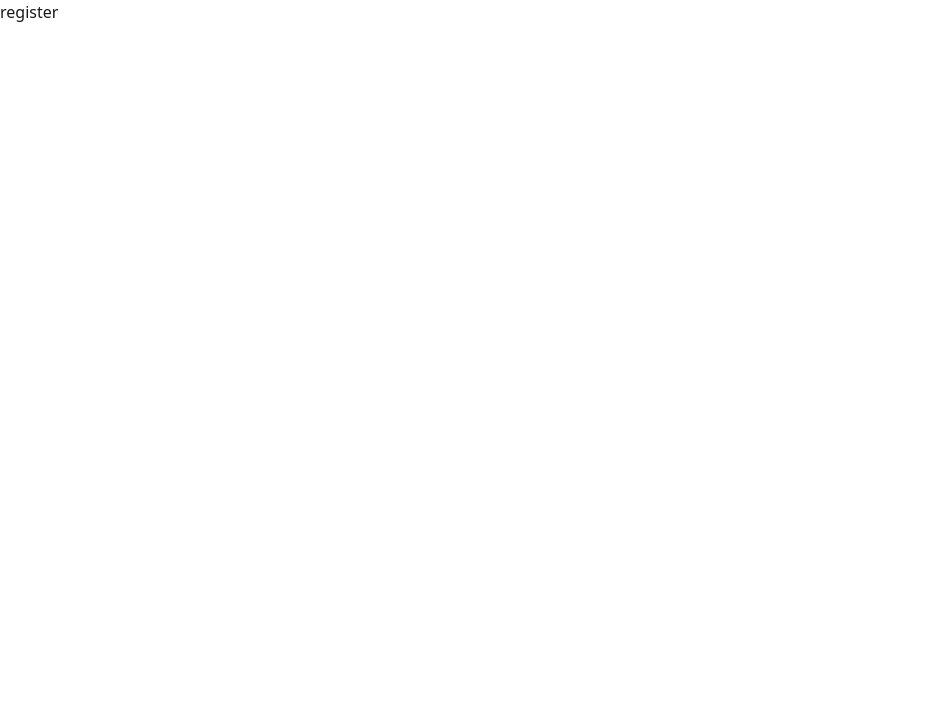
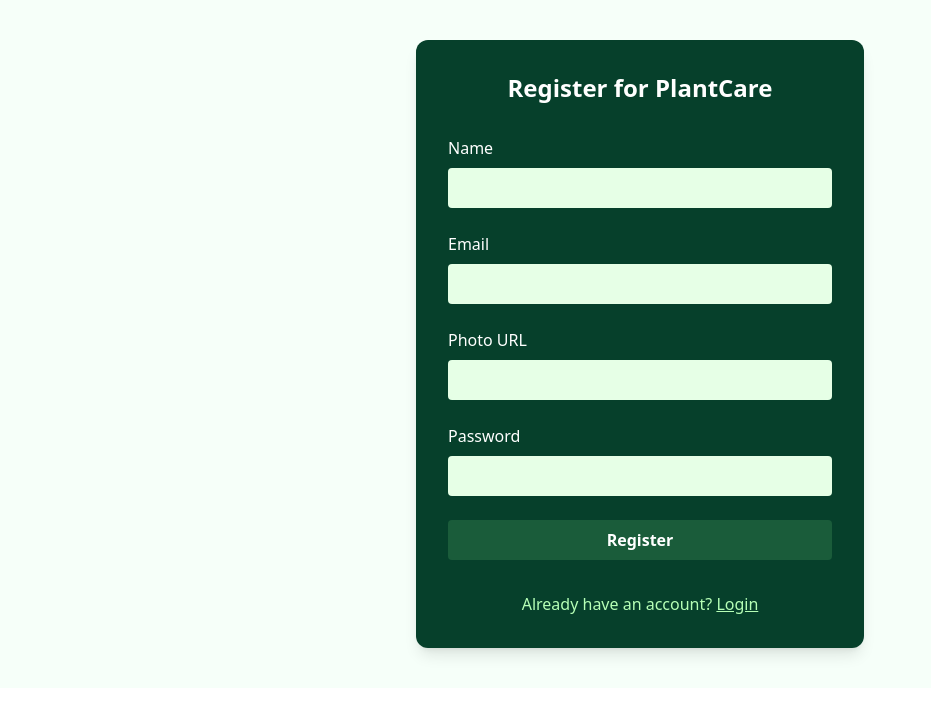
Before and after one commit to ItsMoumita/plant-care-client, a React (Vite) app: page /register in a window 1280 px wide. Shown: the top 702 px of the page, without its empty margins (0-931 px from the left). Built offline with nearby package versions, Linux system fonts and the light colour scheme.

Commit message:
hero section

```diff
--- a/src/Component/Footer.jsx
+++ b/src/Component/Footer.jsx
@@ -24,7 +24,6 @@
           </div>
         </div>
 
-        {/* Center: Services & Links */}
         <div className="md:w-2/3 w-full flex flex-col md:flex-row">
           <div className="w-full md:w-1/2 px-4 py-6 md:py-0">
             <div className="text-[#b6ffb6] text-lg font-semibold mb-3">Our Services</div>
--- a/src/Component/Navbar.jsx
+++ b/src/Component/Navbar.jsx
@@ -20,7 +20,7 @@
 
   return (
      <div className={`top-0 fixed w-full z-50 transition-all duration-300 ${
-        isScrolled ? "bg-transparent" : "bg-[rgba(6,64,43,0.7)]"
+        isScrolled ? "bg-[rgba(6,64,43,0.5)]" : "bg-[rgba(6,64,43,0.7)]"
       }`}>
          <nav
       className={` w-11/12 mx-auto`}
--- a/src/Pages/Login.jsx
+++ b/src/Pages/Login.jsx
@@ -1,9 +1,95 @@
-import React from 'react';
+import React, { useState } from 'react';
+// import { useNavigate, useLocation } from 'react-router-dom';
+import { toast } from 'react-toastify';
 
 const Login = () => {
+    const [email, setEmail] = useState("");
+    const [password, setPassword] = useState("");
+    // const navigate = useNavigate();
+    // const location = useLocation();
+    const [loading, setLoading] = useState(false);
+
+    // Dummy Google login handler
+    const handleGoogleLogin = () => {
+        setLoading(true);
+        setTimeout(() => {
+            setLoading(false);
+            // navigate(location.state?.from || "/");
+            alert("Google login successful! (Demo)");
+        }, 1200);
+    };
+
+    const handleSubmit = (e) => {
+        e.preventDefault();
+        setLoading(true);
+        // Dummy login logic
+        setTimeout(() => {
+            setLoading(false);
+            if (email === "user@example.com" && password === "password123") {
+                // navigate(location.state?.from || "/");
+                alert("Login successful! (Demo)");
+            } else {
+                toast.error("Invalid credentials");
+                alert("Invalid credentials");
+            }
+        }, 1200);
+    };
+
     return (
-        <div>
-            login
+        <div className="min-h-[80vh] flex items-center justify-center bg-[#f6fff9] py-10">
+            <form
+                onSubmit={handleSubmit}
+                className="bg-[#06402B] rounded-xl shadow-lg p-8 w-full max-w-md flex flex-col gap-6"
+            >
+                <h2 className="text-2xl font-bold text-white text-center mb-2">Login to PlantCare</h2>
+                <div className="flex flex-col gap-2">
+                    <label htmlFor="email" className="text-white font-medium">Email</label>
+                    <input
+                        id="email"
+                        type="email"
+                        className="rounded px-3 py-2 bg-[#e6ffe6] text-[#06402B] focus:outline-none focus:ring-2 focus:ring-[#1a5c3a]"
+                        value={email}
+                        onChange={e => setEmail(e.target.value)}
+                        required
+                        autoComplete="email"
+                    />
+                </div>
+                <div className="flex flex-col gap-2">
+                    <label htmlFor="password" className="text-white font-medium">Password</label>
+                    <input
+                        id="password"
+                        type="password"
+                        className="rounded px-3 py-2 bg-[#e6ffe6] text-[#06402B] focus:outline-none focus:ring-2 focus:ring-[#1a5c3a]"
+                        value={password}
+                        onChange={e => setPassword(e.target.value)}
+                        required
+                        autoComplete="current-password"
+                    />
+                </div>
+                <button
+                    type="submit"
+                    className="bg-[#1a5c3a] text-white font-semibold py-2 rounded hover:bg-[#0d3c29] transition-colors disabled:opacity-60"
+                    disabled={loading}
+                >
+                    {loading ? "Logging in..." : "Login"}
+                </button>
+                <div className="flex items-center gap-2 my-2">
+                    <div className="flex-1 h-px bg-[#b6ffb6]" />
+                    <span className="text-[#b6ffb6] text-xs">or</span>
+                    <div className="flex-1 h-px bg-[#b6ffb6]" />
+                </div>
+                <button  type="button"
+                    onClick={handleGoogleLogin}
+                     className="btn bg-white text-black border-[#e5e5e5]"
+                     disabled={loading}>
+                    <svg aria-label="Google logo" width="16" height="16" xmlns="http://www.w3.org/2000/svg" viewBox="0 0 512 512"><g><path d="m0 0H512V512H0" fill="#fff"></path><path fill="#34a853" d="M153 292c30 82 118 95 171 60h62v48A192 192 0 0190 341"></path><path fill="#4285f4" d="m386 400a140 175 0 0053-179H260v74h102q-7 37-38 57"></path><path fill="#fbbc02" d="m90 341a208 200 0 010-171l63 49q-12 37 0 73"></path><path fill="#ea4335" d="m153 219c22-69 116-109 179-50l55-54c-78-75-230-72-297 55"></path></g></svg>
+                    Login with Google
+                </button>
+
+                <div className="text-center text-[#b6ffb6] mt-2">
+                    Don't have an account? <a href="/register" className="underline hover:text-white">Register</a>
+                </div>
+            </form>
         </div>
     );
 };
--- a/src/Pages/Register.jsx
+++ b/src/Pages/Register.jsx
@@ -1,9 +1,102 @@
-import React from 'react';
+import React, { useState } from 'react';
+// import { useNavigate } from 'react-router-dom';
 
 const Register = () => {
+    const [name, setName] = useState("");
+    const [email, setEmail] = useState("");
+    const [photoURL, setPhotoURL] = useState("");
+    const [password, setPassword] = useState("");
+    const [error, setError] = useState("");
+    const [loading, setLoading] = useState(false);
+    // const navigate = useNavigate();
+
+    const validatePassword = (pwd) => {
+        return /[A-Z]/.test(pwd) && /[a-z]/.test(pwd) && pwd.length >= 6;
+    };
+
+    const handleSubmit = (e) => {
+        e.preventDefault();
+        setError("");
+        if (!validatePassword(password)) {
+            setError("Password must contain uppercase, lowercase, and be at least 6 characters long.");
+            return;
+        }
+        setLoading(true);
+        // Dummy registration logic
+        setTimeout(() => {
+            setLoading(false);
+            // navigate("/");
+            alert("Registration successful! (Demo)");
+        }, 1200);
+    };
+
     return (
-        <div>
-            register
+        <div className="min-h-[80vh] flex items-center justify-center bg-[#f6fff9] py-10">
+            <form
+                onSubmit={handleSubmit}
+                className="bg-[#06402B] rounded-xl shadow-lg p-8 w-full max-w-md flex flex-col gap-6"
+            >
+                <h2 className="text-2xl font-bold text-white text-center mb-2">Register for PlantCare</h2>
+                <div className="flex flex-col gap-2">
+                    <label htmlFor="name" className="text-white font-medium">Name</label>
+                    <input
+                        id="name"
+                        type="text"
+                        className="rounded px-3 py-2 bg-[#e6ffe6] text-[#06402B] focus:outline-none focus:ring-2 focus:ring-[#1a5c3a]"
+                        value={name}
+                        onChange={e => setName(e.target.value)}
+                        required
+                        autoComplete="name"
+                    />
+                </div>
+                <div className="flex flex-col gap-2">
+                    <label htmlFor="email" className="text-white font-medium">Email</label>
+                    <input
+                        id="email"
+                        type="email"
+                        className="rounded px-3 py-2 bg-[#e6ffe6] text-[#06402B] focus:outline-none focus:ring-2 focus:ring-[#1a5c3a]"
+                        value={email}
+                        onChange={e => setEmail(e.target.value)}
+                        required
+                        autoComplete="email"
+                    />
+                </div>
+                <div className="flex flex-col gap-2">
+                    <label htmlFor="photoURL" className="text-white font-medium">Photo URL</label>
+                    <input
+                        id="photoURL"
+                        type="url"
+                        className="rounded px-3 py-2 bg-[#e6ffe6] text-[#06402B] focus:outline-none focus:ring-2 focus:ring-[#1a5c3a]"
+                        value={photoURL}
+                        onChange={e => setPhotoURL(e.target.value)}
+                        required
+                        autoComplete="photo"
+                    />
+                </div>
+                <div className="flex flex-col gap-2">
+                    <label htmlFor="password" className="text-white font-medium">Password</label>
+                    <input
+                        id="password"
+                        type="password"
+                        className="rounded px-3 py-2 bg-[#e6ffe6] text-[#06402B] focus:outline-none focus:ring-2 focus:ring-[#1a5c3a]"
+                        value={password}
+                        onChange={e => setPassword(e.target.value)}
+                        required
+                        autoComplete="new-password"
+                    />
+                </div>
+                {error && <div className="text-red-300 text-sm text-center">{error}</div>}
+                <button
+                    type="submit"
+                    className="bg-[#1a5c3a] text-white font-semibold py-2 rounded hover:bg-[#0d3c29] transition-colors disabled:opacity-60"
+                    disabled={loading}
+                >
+                    {loading ? "Registering..." : "Register"}
+                </button>
+                <div className="text-center text-[#b6ffb6] mt-2">
+                    Already have an account? <a href="/login" className="underline hover:text-white">Login</a>
+                </div>
+            </form>
         </div>
     );
 };
```
